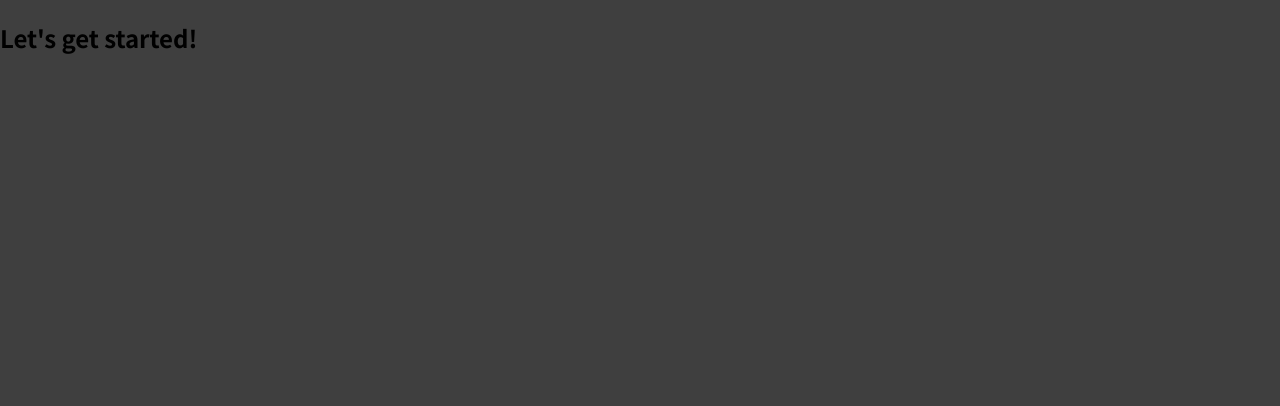
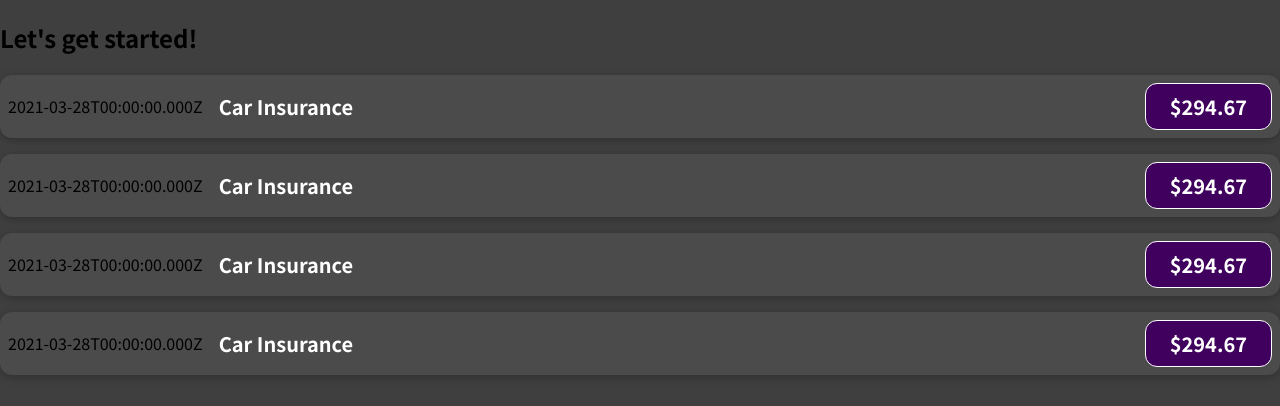
Before and after one commit to ejasso112/react-expense-tracker, a JavaScript app: page / in a window 1280 px wide. Shown: the top 406 px of the page. Built offline with nearby package versions, Linux system fonts and the light colour scheme.

Commit message:
Expense Item Component Init
• Simple component with basic styling
• Using variables for dynamic data.

```diff
--- a/src/App.js
+++ b/src/App.js
@@ -1,9 +1,15 @@
+import ExpenseItem from './components/ExpenseItem'
+
 function App() {
   return (
     <div>
       <h2>Let's get started!</h2>
+      <ExpenseItem />
+      <ExpenseItem />
+      <ExpenseItem />
+      <ExpenseItem />
     </div>
-  );
+  )
 }
 
-export default App;
+export default App
--- /dev/null
+++ b/src/components/ExpenseItem.css
@@ -0,0 +1,56 @@
+.expense-item {
+  display: flex;
+  justify-content: space-between;
+  align-items: center;
+  box-shadow: 0 2px 8px rgba(0, 0, 0, 0.25);
+  padding: 0.5rem;
+  margin: 1rem 0;
+  border-radius: 12px;
+  background-color: #4b4b4b;
+}
+
+.expense-item__description {
+  display: flex;
+  flex-direction: column;
+  gap: 1rem;
+  align-items: flex-end;
+  flex-flow: column-reverse;
+  justify-content: flex-start;
+  flex: 1;
+}
+
+.expense-item h2 {
+  color: #3a3a3a;
+  font-size: 1rem;
+  flex: 1;
+  margin: 0 1rem;
+  color: white;
+}
+
+.expense-item__price {
+  font-size: 1rem;
+  font-weight: bold;
+  color: white;
+  background-color: #40005d;
+  border: 1px solid white;
+  padding: 0.5rem;
+  border-radius: 12px;
+}
+
+@media (min-width: 580px) {
+  .expense-item__description {
+    flex-direction: row;
+    align-items: center;
+    justify-content: flex-start;
+    flex: 1;
+  }
+
+  .expense-item__description h2 {
+    font-size: 1.25rem;
+  }
+
+  .expense-item__price {
+    font-size: 1.25rem;
+    padding: 0.5rem 1.5rem;
+  }
+}
--- /dev/null
+++ b/src/components/ExpenseItem.js
@@ -0,0 +1,19 @@
+import './ExpenseItem.css'
+
+const ExpenseItem = () => {
+  const expenseDate = new Date(2021, 2, 28)
+  const expenseTitle = 'Car Insurance'
+  const expenseAmount = 294.67
+
+  return (
+    <div className='expense-item'>
+      <div>{expenseDate.toISOString()}</div>
+      <div className='expense-item__description'>
+        <h2>{expenseTitle}</h2>
+        <div className='expense-item__price'>${expenseAmount}</div>
+      </div>
+    </div>
+  )
+}
+
+export default ExpenseItem
```
